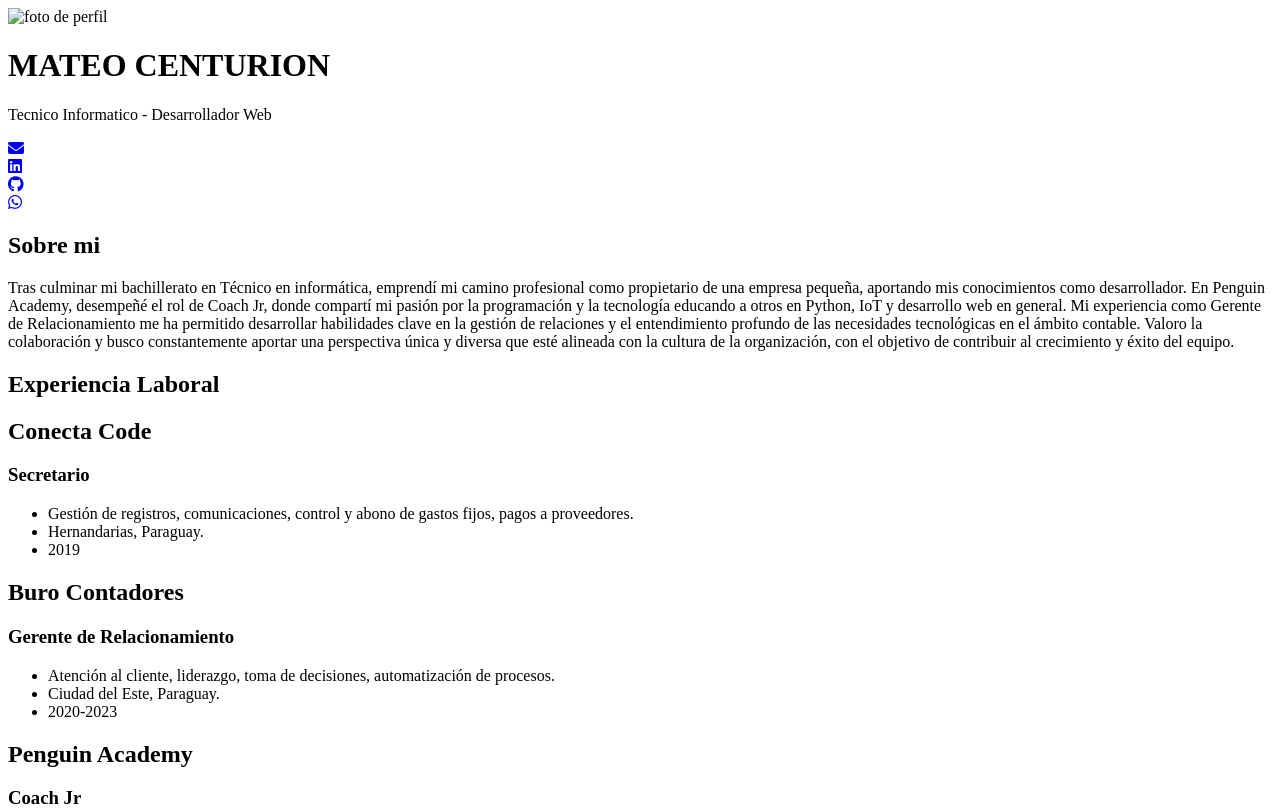
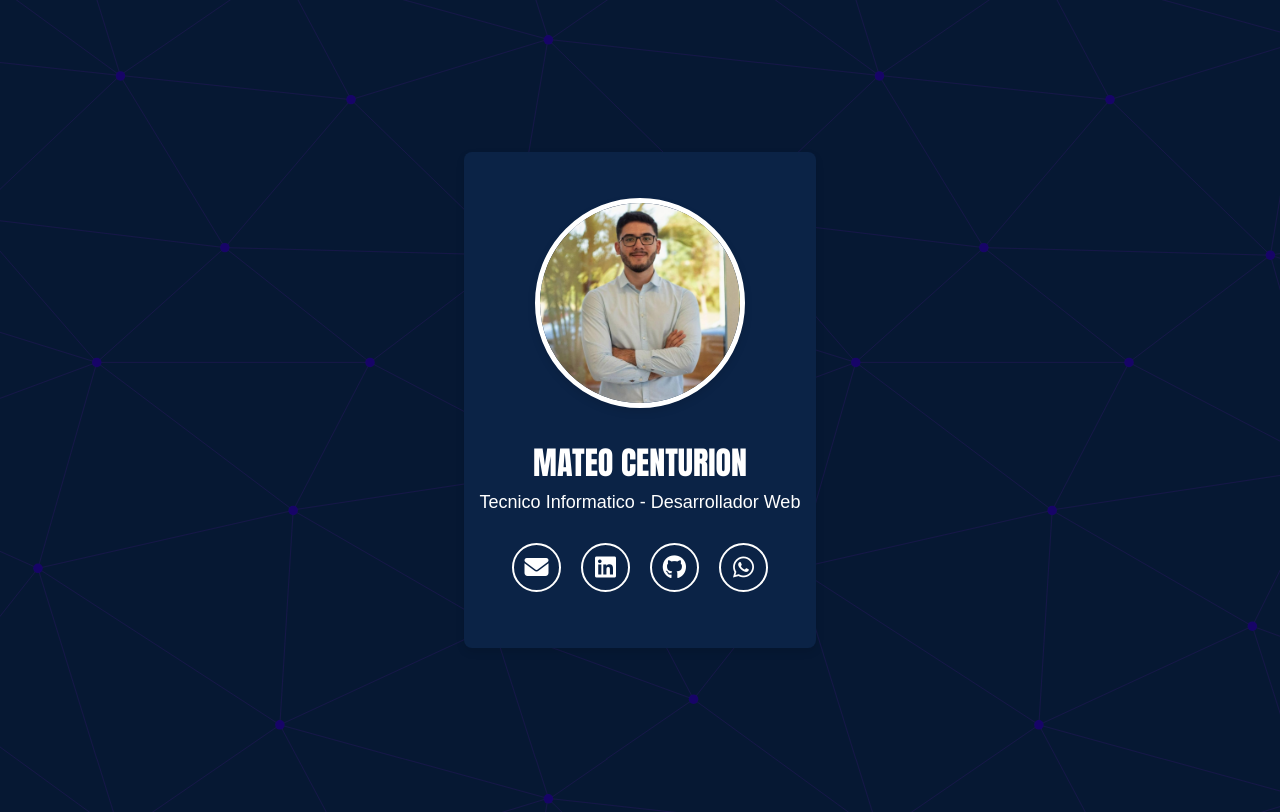
Before and after one commit to MrMatre0x/regis_cv, a plain HTML site: page index.html in a window 1280 px wide. Shown: the top 812 px of the page. Drawn offline with Linux system fonts and the light colour scheme; the site is published under a folder, as on GitHub Pages, so addresses that start at the root find nothing.

Commit message:
Cambios en la rutas hechas

```diff
--- a/index.html
+++ b/index.html
@@ -8,7 +8,7 @@
     <link rel="icon" type="image/png" sizes="32x32" href="assets/favicon/favicon-32x32.png">
     <link rel="icon" type="image/png" sizes="16x16" href="assets/favicon/favicon-16x16.png">
     <link rel="manifest" href="assets/favicon/site.webmanifest">
-    <link rel="stylesheet" href="/assets/CSS/style.css">
+    <link rel="stylesheet" href="assets/CSS/style.css">
     <script src="https://kit.fontawesome.com/971cab994a.js" crossorigin="anonymous"></script>
     <meta name="description" content="Curriculum de Regis Mateo Centurion Arce, desarrollador en busca de oportunidades laborales para aplicar sus conocimientos técnicos y creativos.">
 </head>
@@ -19,7 +19,7 @@
             <!-- Tarjeta -->
             <div class="tarjeta">
                 <div class="foto">
-                    <img src="/assets/imgs/perfil.jpeg" alt="foto de perfil">
+                    <img src="assets/imgs/perfil.jpeg" alt="foto de perfil">
                 </div>
 
                 <div class="titulo">
@@ -29,7 +29,7 @@
 
                 <div class="redes">
                     <div class="circulo">
-                        <a href="mailto:tu-email@example.com" aria-label="Correo Electrónico">
+                        <a href="mailto:regis_mateo@hotmail.com" aria-label="Correo Electrónico">
                             <i class="fa-solid fa-envelope"></i>
                         </a>
                     </div>
@@ -41,13 +41,13 @@
                     </div>
 
                     <div class="circulo">
-                        <a href="https://github.com/tu-perfil" target="_blank" aria-label="GitHub">
+                        <a href="https://github.com/mrmatre0x" target="_blank" aria-label="GitHub">
                             <i class="fa-brands fa-github"></i>
                         </a>
                     </div>
 
                     <div class="circulo">
-                        <a href="https://wa.me/tu-numero" target="_blank" aria-label="WhatsApp">
+                        <a href="https://wa.me/595985194850" target="_blank" aria-label="WhatsApp">
                             <i class="fa-brands fa-whatsapp"></i>
                         </a>
                 </div>
```
